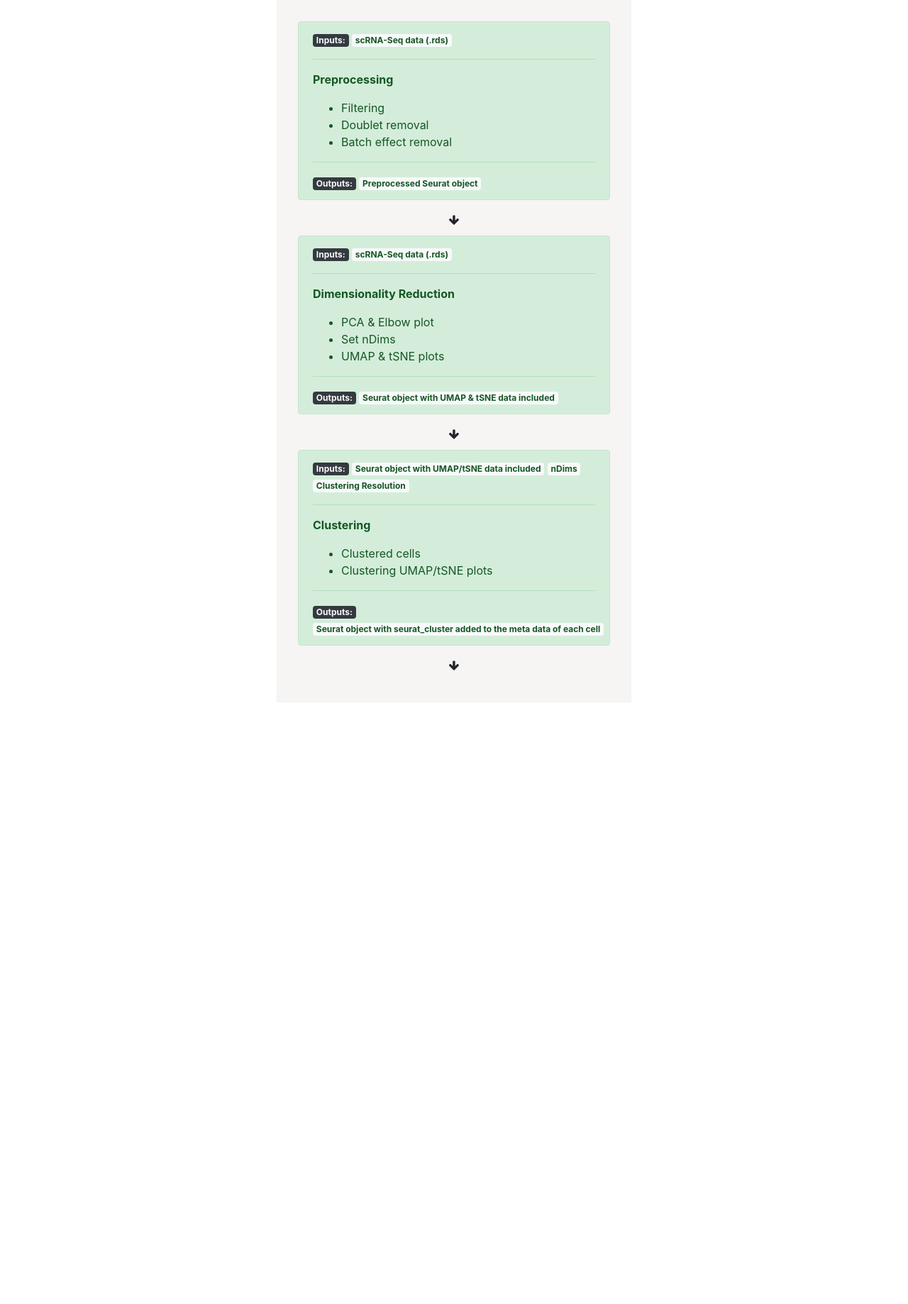
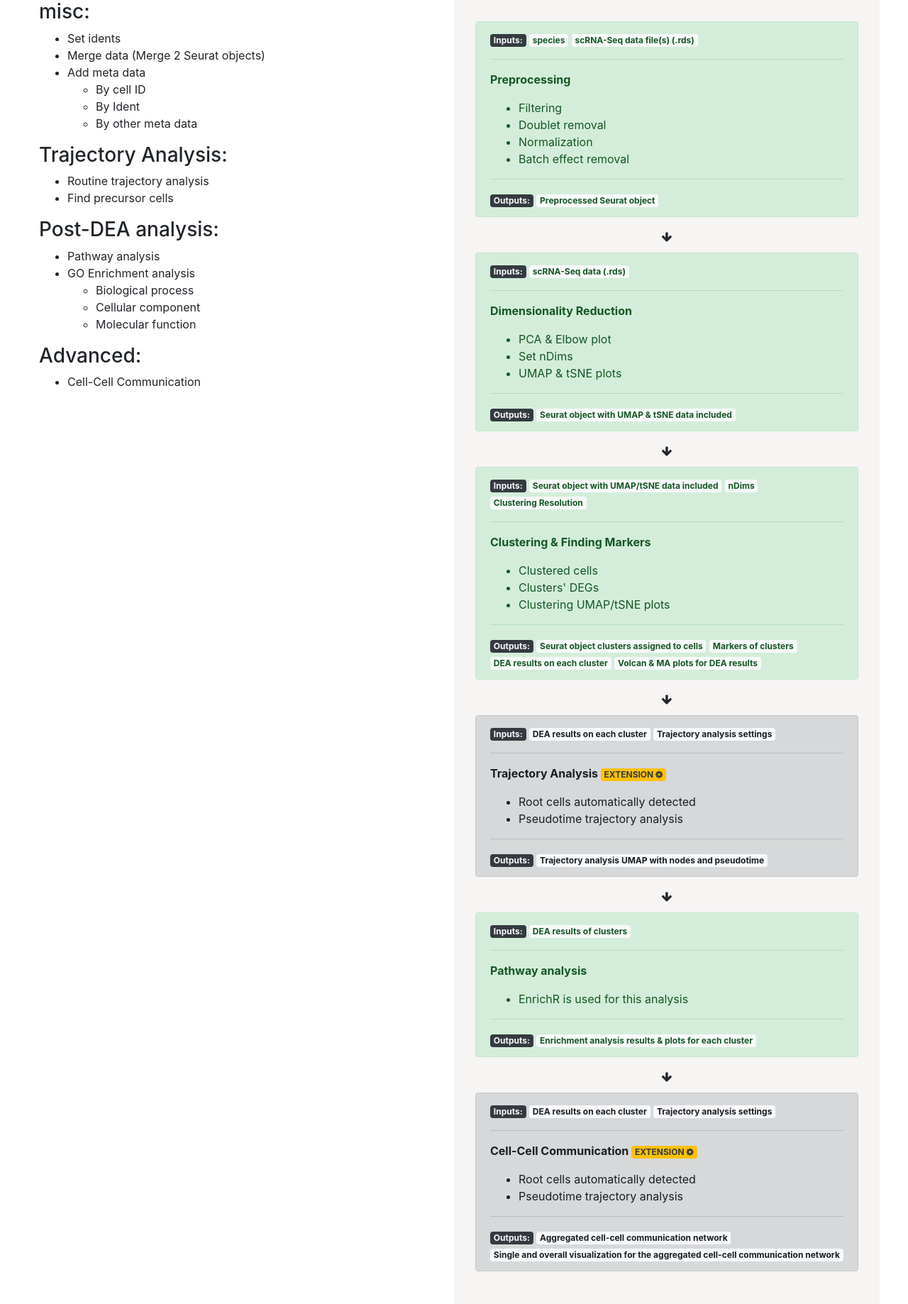
Before and after one commit to OmarLaham/safe-rps, a PHP site: page /create-pipeline.html in a window 1280 px wide. Shown: the whole page at 71% size. Before the commit the page ends 945 px from the top, so only its background shows below. Run offline with PHP 8.4, Linux system fonts and the light colour scheme.

Commit message:
update create-pipeline page

```diff
--- a/assets/css/create-pipeline.css
+++ b/assets/css/create-pipeline.css
@@ -1,6 +1,6 @@
 #pipeline-wrapper {
     padding: 30px;
-    width: 500px;
+    /*width: 500px;*/
     margin-left: auto;
     margin-right: auto;
     background-color: #f7f4f4;
--- a/create-pipeline.html
+++ b/create-pipeline.html
@@ -42,18 +42,63 @@
   <![endif]-->
 
 
+    <div class="container">
 
+        <div class="row">
 
-    <div id="pipeline-wrapper">
+            <!-- ======== pipeline-wrapper ======= -->
+            <div class="col-6">
+                <h3>misc:</h3>
+                <ul>
+                    <li>Set idents</li>
+                    <li>Merge data (Merge 2 Seurat objects)</li>
+                    <li>Add meta data
+                        <ul>
+                            <li>By cell ID</li>
+                            <li>By Ident</li>
+                            <li>By other meta data</li>
+                        </ul>
+                    </li>
+                </ul>
+
+                <h3>Trajectory Analysis:</h3>
+                <ul>
+                    <li>Routine trajectory analysis</li>
+                    <li>Find precursor cells</li>
+                </ul>
+
+                <h3>Post-DEA analysis:</h3>
+                <ul>
+                    <li>Pathway analysis</li>
+                    <li>GO Enrichment analysis</li>
+                        <ul>
+                            <li>Biological process</li>
+                            <li>Cellular component</li>
+                            <li>Molecular function</li>
+                        </ul>
+                </ul>
+
+                <h3>Advanced:</h3>
+                <ul>
+                    <li>Cell-Cell Communication</li>
+                </ul>
+
+            </div>
+
+            <!-- ======== pipeline-wrapper ======= -->
+
+            <div id="pipeline-wrapper" class="col-6">
 
                 <div class="alert alert-success pipeline-step" role="alert">
                     <span class="badge bg-dark text-light">Inputs: </span>
-            <span class="badge bg-light">scRNA-Seq data (.rds)</span>
+                    <span class="badge bg-light">species</span>
+                    <span class="badge bg-light">scRNA-Seq data file(s) (.rds)</span>
                     <hr>
                     <p class="font-weight-bold">Preprocessing</p>
                     <ul>
                         <li>Filtering</li>
                         <li>Doublet removal</li>
+                        <li>Normalization</li>
                         <li>Batch effect removal</li>
                     </ul>
                     <hr>
@@ -94,22 +139,87 @@
                     <span class="badge bg-light">nDims</span>
                     <span class="badge bg-light">Clustering Resolution</span>
                     <hr>
-            <p class="font-weight-bold">Clustering</p>
+                    <p class="font-weight-bold">Clustering & Finding Markers</p>
                     <ul>
                         <li>Clustered cells</li>
+                        <li>Clusters' DEGs</li>
                         <li>Clustering UMAP/tSNE plots</li>
                     </ul>
                     <hr>
                     <span class="badge bg-dark text-light">Outputs: </span>
-            <span class="badge bg-light">Seurat object with seurat_cluster added to the meta data of each cell</span>
+                    <span class="badge bg-light">Seurat object clusters assigned to cells</span>
+                    <span class="badge bg-light">Markers of clusters</span>
+                    <span class="badge bg-light">DEA results on each cluster</span>
+                    <span class="badge bg-light">Volcan & MA plots for DEA results</span>
                 </div>
 
                 <div class="pipeline-sep text-center">
                     <i class="fa fa-arrow-down" aria-hidden="true"></i>
                 </div>
 
+
+                <!-- ===================== -->
+
+                <div class="alert alert-dark pipeline-step" role="alert">
+                    <span class="badge bg-dark text-light">Inputs: </span>
+                    <span class="badge bg-light">DEA results on each cluster</span>
+                    <span class="badge bg-light">Trajectory analysis settings</span>
+                    <hr>
+                    <p class="font-weight-bold">Trajectory Analysis <span class="badge bg-warning text-dark">EXTENSION <i class="fa fa-cog" aria-hidden="true"></i></span></p>
+                    <ul>
+                        <li>Root cells automatically detected</li>
+                        <li>Pseudotime trajectory analysis</li>
+                    </ul>
+                    <hr>
+                    <span class="badge bg-dark text-light">Outputs: </span>
+                    <span class="badge bg-light">Trajectory analysis UMAP with nodes and pseudotime</span>
                 </div>
 
+                <div class="pipeline-sep text-center">
+                    <i class="fa fa-arrow-down" aria-hidden="true"></i>
+                </div>
+
+                <!-- ===================== -->
+
+                <div class="alert alert-success pipeline-step" role="alert">
+                    <span class="badge bg-dark text-light">Inputs: </span>
+                    <span class="badge bg-light">DEA results of clusters</span>
+                    <hr>
+                    <p class="font-weight-bold">Pathway analysis</p>
+                    <ul>
+                        <li>EnrichR is used for this analysis</li>
+                    </ul>
+                    <hr>
+                    <span class="badge bg-dark text-light">Outputs: </span>
+                    <span class="badge bg-light">Enrichment analysis results & plots for each cluster</span>
+                </div>
+
+                <div class="pipeline-sep text-center">
+                    <i class="fa fa-arrow-down" aria-hidden="true"></i>
+                </div>
+
+                <!-- ===================== -->
+
+                <div class="alert alert-dark pipeline-step" role="alert">
+                    <span class="badge bg-dark text-light">Inputs: </span>
+                    <span class="badge bg-light">DEA results on each cluster</span>
+                    <span class="badge bg-light">Trajectory analysis settings</span>
+                    <hr>
+                    <p class="font-weight-bold">Cell-Cell Communication <span class="badge bg-warning text-dark">EXTENSION <i class="fa fa-cog" aria-hidden="true"></i></span></p>
+                    <ul>
+                        <li>Root cells automatically detected</li>
+                        <li>Pseudotime trajectory analysis</li>
+                    </ul>
+                    <hr>
+                    <span class="badge bg-dark text-light">Outputs: </span>
+                    <span class="badge bg-light">Aggregated cell-cell communication network</span>
+                    <span class="badge bg-light">Single and overall visualization for the aggregated cell-cell communication network</span>
+                </div>
+
+            </div>
+
+        </div>
+    </div>
 
     <!--====== Jquery js ======-->
     <script src="assets/js/vendor/jquery-1.12.4.min.js"></script>
```
Lines whose indentation alone changed are shown as unchanged.
